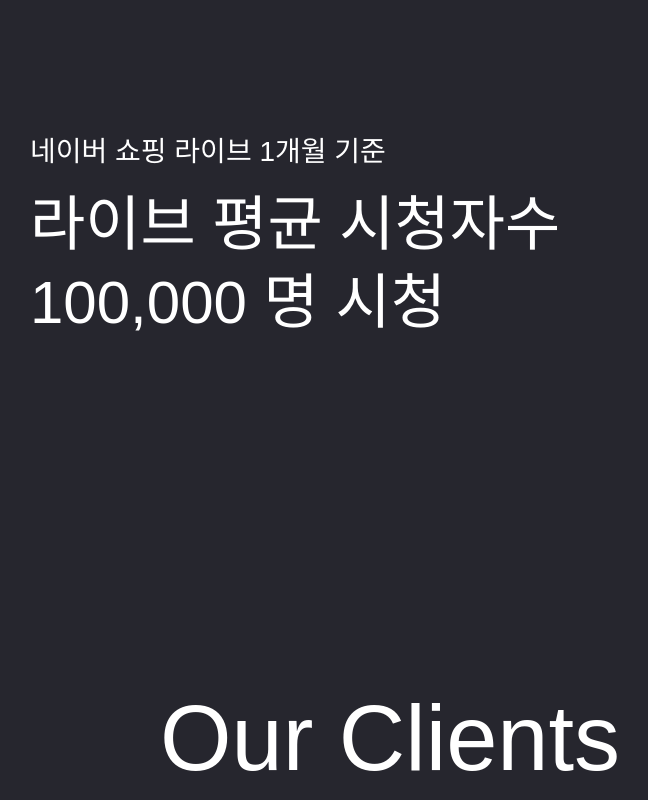
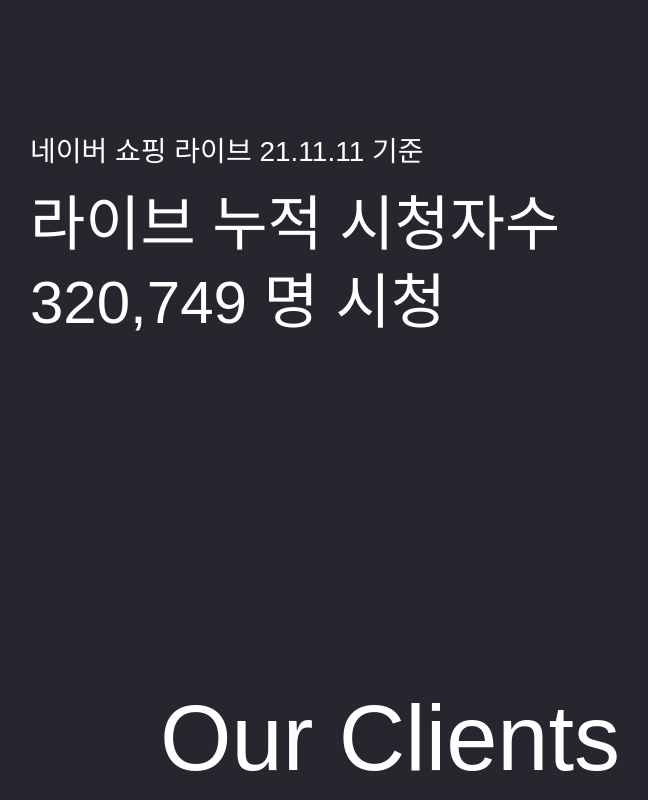
Before and after one commit to BELIEVER-FASTER/RISE_WEB, a Next.js app: page /work in a window 1280 px wide. Shown: the part 1620-2420 px from the top of the page, without its empty margins (250-898 px from the left). Built offline with nearby package versions, Linux system fonts and the light colour scheme; no server answers; a web font is replaced by a local one.

Commit message:
Update work-page

```diff
--- a/components/Work/WorkProcess.tsx
+++ b/components/Work/WorkProcess.tsx
@@ -105,7 +105,7 @@ export default function WorkProcess(): JSX.Element {
               </ul>
               <h5 className="upper">2차 마케팅</h5>
               <ul>
-                <li>라이브 영상 클립을 활동한 2차 판매</li>
+                <li>라이브 영상 클립을 활용한 2차 판매</li>
               </ul>
             </article>
 
--- a/components/Work/WorkRank.tsx
+++ b/components/Work/WorkRank.tsx
@@ -53,11 +53,11 @@ export default function WorkRank(): JSX.Element {
     if (inViewC && refC) {
       gsap.fromTo('.rank3', { opacity: 0, y: 200 }, { opacity: 1, y: 0, duration: 1.2 });
       timeIdC = setInterval(() => {
-        setRnumber3(Math.floor(Math.random() * 100000) + 0);
+        setRnumber3(Math.floor(Math.random() * 320749) + 0);
       }, 25);
       setTimeout(() => {
         clearInterval(timeIdC);
-        setRnumber3(100000);
+        setRnumber3(320749);
       }, 1000);
     }
     return () => {
@@ -83,9 +83,9 @@ export default function WorkRank(): JSX.Element {
           </h3>
         </li>
         <li className="rank3 invinsible" ref={refC}>
-          <small>네이버 쇼핑 라이브 1개월 기준</small>
+          <small>네이버 쇼핑 라이브 21.11.11 기준</small>
           <h3>
-            라이브 평균 시청자수
+            라이브 누적 시청자수
             <br /> {rnumber3.toLocaleString()} 명 시청
           </h3>
         </li>
```
